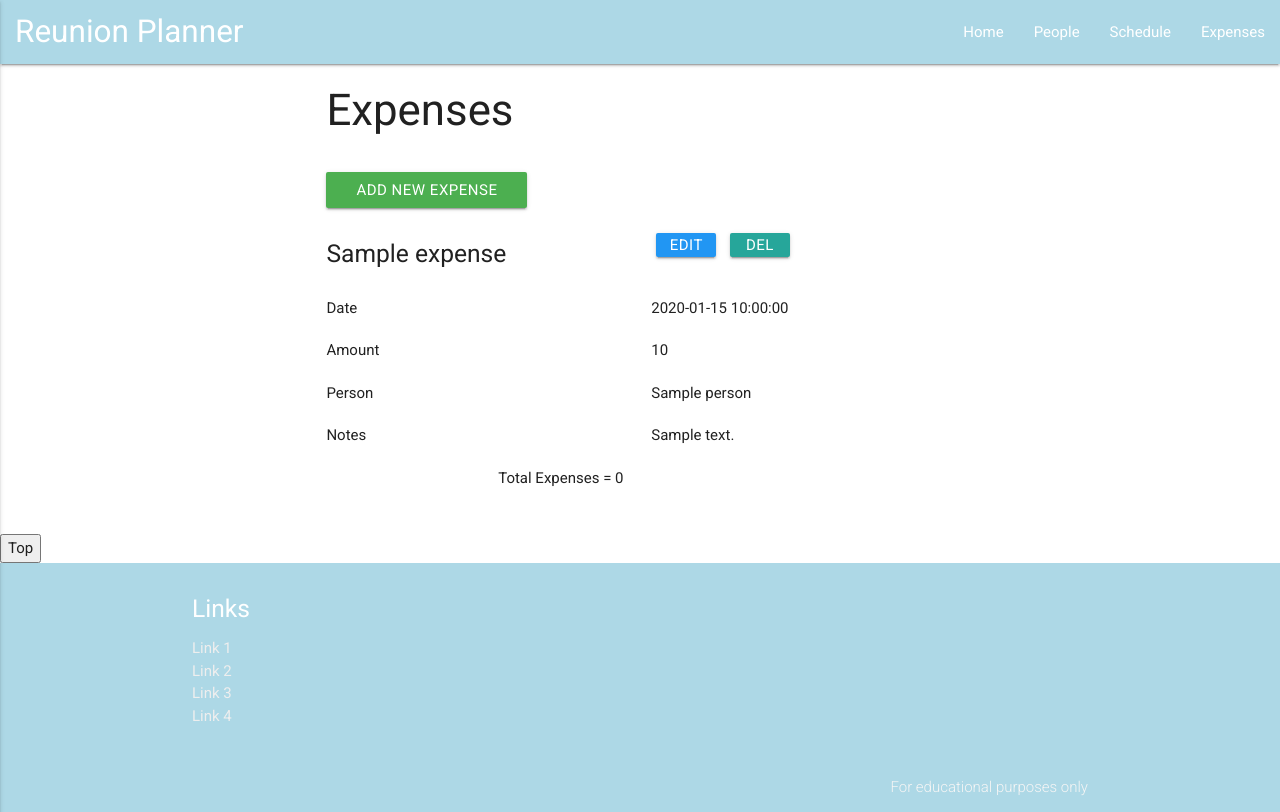
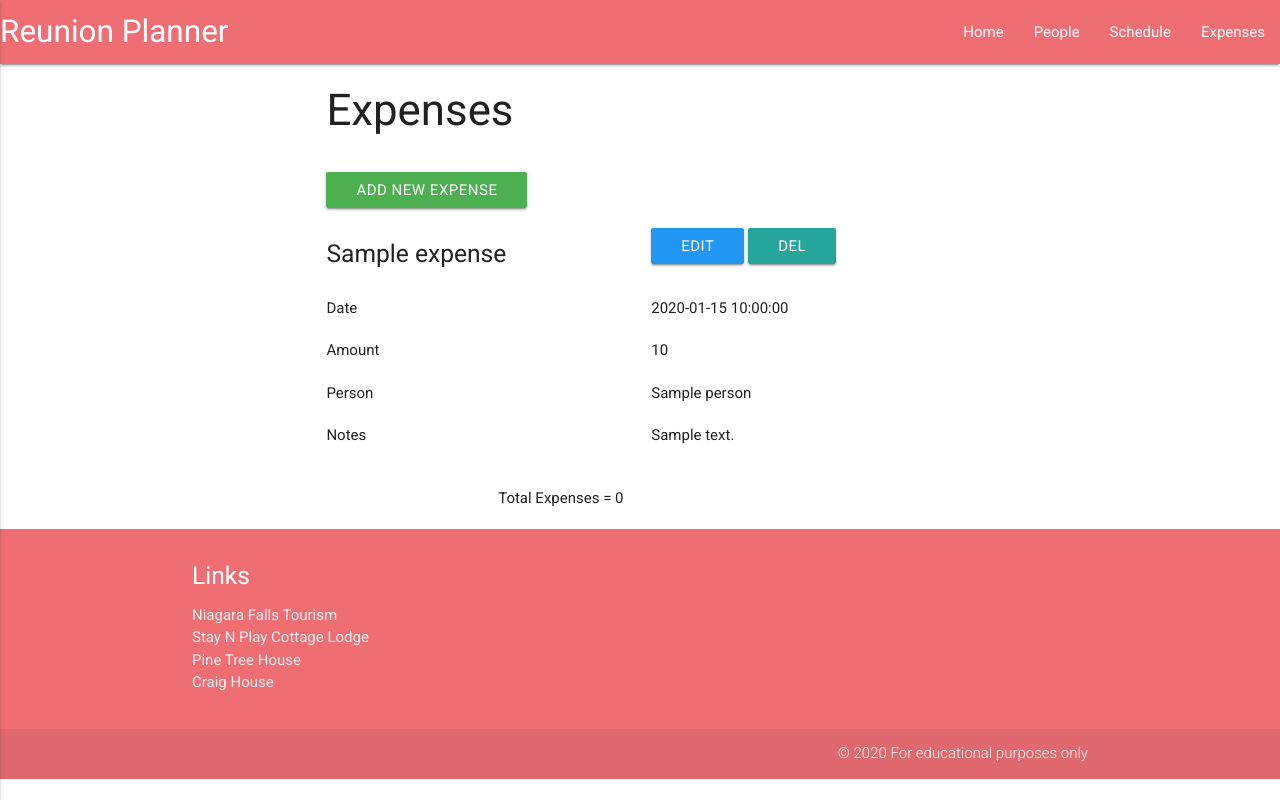
Before and after one commit to PWashburn55/ReunionPlanner, a Flask app: page /get_expenses in a window 1280 px wide. Run offline with Flask 2, Linux system fonts and the light colour scheme; a database or web service that is not in the repository returns one stand-in record (values such as "Sample title"); some libraries are stand-ins or nearby versions.

Commit message:
added links to footer & fixed navbar

```diff
--- a/static/css/style.css
+++ b/static/css/style.css
@@ -1,6 +1,11 @@
 @import url('https://fonts.googleapis.com/css?family=Roboto:100,200,300,400,500,600,700|Josefin Sans:100,200,300,400,500,600,700');
+@import url(""https://fonts.googleapis.com/css?family=Merriweather:400,900,900i")
 
 /* navbar with code from W3 schools & Stack Overflow*/
+
+.nav {
+    background-color: lightblue !important;
+}
 
 .nav-wrapper {
     background-color: lightblue !important;
@@ -11,7 +16,7 @@
 }
 
  .topnav {
-     background-color: lightblue;
+     background-color: lightblue !important;
      width: 100%;
 }
 
@@ -76,7 +81,6 @@
      background-repeat: no-repeat;
      background-size: cover;
      min-height: 240px;
-     /*width: 100%;*/
      max-width: 100% ; !important
      height: auto;
      transition: all .5s ease-in-out;
--- a/static/js/scroll.js
+++ b/static/js/scroll.js
@@ -1,6 +1,7 @@
 // code from W3 Schools for button to scroll to top
 mybutton = document.getElementById("myBtn");
 
+// When the user scrolls down 20px from the top of the document, show the button
 window.onscroll = function() {scrollFunction()};
 
 function scrollFunction() {
@@ -11,6 +12,7 @@
   }
 }
 
+// When the user clicks on the button, scroll to the top of the document
 function topFunction() {
   document.body.scrollTop = 0; // For Safari
   document.documentElement.scrollTop = 0; // For Chrome, Firefox, IE and Opera
--- a/templates/base.html
+++ b/templates/base.html
@@ -4,12 +4,14 @@
 <head>
     <link href="https://fonts.googleapis.com/icon?family=Material+Icons" rel="stylesheet">
     <link rel="stylesheet" href="https://cdnjs.cloudflare.com/ajax/libs/materialize/0.100.2/css/materialize.min.css">
+    <link rel="stylesheet" href="https://maxcdn.bootstrapcdn.com/font-awesome/4.5.0/css/font-awesome.min.css">
     <link rel="stylesheet" href="{{url_for('static', filename='css/style.css')}}" type="text/css"/>
+<title>Reunion Planner</title>
 </head>
 
 <body>
     <header>
-          <nav><!--from task manager mini-project & materialize -->
+          <nav class="nav"><!--from task manager mini-project & materialize -->
             <div class="nav-wrapper">
                 <a href="home.html" class="brand-logo"> Reunion Planner</a>
                 <a href="#" data-activates="mobile-demo" class="button-collapse"><i class="material-icons">menu</i></a>
@@ -34,7 +36,7 @@
 
     <script src="https://cdnjs.cloudflare.com/ajax/libs/jquery/3.2.1/jquery.min.js"></script>
     <script src="https://cdnjs.cloudflare.com/ajax/libs/materialize/0.100.2/js/materialize.min.js"></script>
-    <script type="text/javascript">
+    <script type="text/javascript">//from materialize
         $(document).ready(function() {
             $('.collapsible').collapsible();
             $('select').material_select();
@@ -43,8 +45,14 @@
     </script>
  <div class="above-footer">
  </div>
-   <!-- button code from W3 Schools -->
-      <button onclick="topFunction()" id="myBtn" title="Go to top">Top</button>
+
+ <!--<i class="material-icons right"></i>-->
+   <!-- button code from materialize
+         <div class="fixed-action-btn">
+  <a class="btn-floating btn-small">
+    <i class="large material-icons">mode_edit</i>
+  </a>
+  </div>-->
    <!--footer from materialize-->
      <footer class="page-footer">
           <div class="container">
@@ -52,10 +60,10 @@
               <div class="col l6 s12">
                 <h5 class="white-text">Links</h5>
                 <ul>
-                  <li><a class="grey-text text-lighten-3" href="#!">Link 1</a></li>
-                  <li><a class="grey-text text-lighten-3" href="#!">Link 2</a></li>
-                  <li><a class="grey-text text-lighten-3" href="#!">Link 3</a></li>
-                  <li><a class="grey-text text-lighten-3" href="#!">Link 4</a></li>
+                  <li><a class="grey-text text-lighten-3" href="https://niagarafalls.ca/">Niagara Falls Tourism</a></li>
+                  <li><a class="grey-text text-lighten-3" href="https://www.niagarafallstourism.com/sleep/campgrounds-cottages/stay-n-play/">Stay N Play Cottage Lodge</a></li>
+                  <li><a class="grey-text text-lighten-3" href="https://www.niagarafallstourism.com/sleep/campgrounds-cottages/pine-tree-house/">Pine Tree House</a></li>
+                  <li><a class="grey-text text-lighten-3" href="https://www.niagarafallscottagerentals.com/?utm_source=NFT&utm_medium=Member%20Profile&utm_campaign=NFT">Craig House</a></li>
                 </ul>
               </div>
             </div>
@@ -63,12 +71,11 @@
           <div class="footer-copyright">
             <div class="container">
 
-            <a class="grey-text text-lighten-4 right" href="#!">For educational purposes only</a>
+            <a class="grey-text text-lighten-4 right" href="#!">© 2020 For educational purposes only</a>
             </div>
           </div>
         </footer>
- <script src="static/js/scroll.js"></script>
-     <script type="text/javascript">
+     <script type="text/javascript">//datepicker from materialize
         $('.datepicker').pickadate({
             selectMonths: true, // Creates a dropdown to control month
             selectYears: 15, // Creates a dropdown of 15 years to control year,
@@ -78,5 +85,6 @@
             closeOnSelect: false // Close upon selecting a date,
         });
     </script>
+     <script src="static/js/scroll.js"></script>
 </body>
 </html>
--- a/templates/expenses.html
+++ b/templates/expenses.html
@@ -63,9 +63,15 @@
             </div>
             </div>
         </li>
-        <button onclick="topFunction()" id="myBtn" title="Go to top">Top</button>
         {% endfor %}
     </ul>
+<div class="row">
+<div class col s11 m11>
+</div>
+<div class col s1 m1>
+    <button onclick="topFunction()" id="myBtn" title="Go to top">To Top</button>
+</div>
+</div>
 </div>
 <div class="row">
 <div class="col s4 m4">
@@ -74,5 +80,4 @@
      <span>Total Expenses = {{ total }}</span>
 </div>
 </div>
-
 {% endblock %}
--- a/templates/people.html
+++ b/templates/people.html
@@ -88,8 +88,8 @@
             </div>
             </div>
         </li>
-        <button onclick="topFunction()" id="myBtn" title="Go to top">Top</button>
         {% endfor %}
     </ul>
+    <button onclick="topFunction()" id="myBtn" title="Go to top">To Top</button>
 </div>
 {% endblock %}
--- a/templates/schedule.html
+++ b/templates/schedule.html
@@ -79,7 +79,7 @@
             </div>
             </div>
         </li>
-        <button onclick="topFunction()" id="myBtn" title="Go to top">Top</button>
+        <button onclick="topFunction()" id="myBtn" title="Go to top">To Top</button>
         {% endfor %}
     </ul>
 </div>
```
Also changed, not shown: templates/editafternoon.html (deleted, +0 -22 lines), templates/editdinner.html (deleted, +0 -20 lines), templates/editdinner_name.html (deleted, +0 -21 lines), templates/editevening.html (deleted, +0 -20 lines), templates/editmorning.html (deleted, +0 -22 lines), static/images/family_tree.png (deleted), static/images/naassom-azevedo-Q_Sei-TqSlc-unsplash copy 2.jpg (deleted).
